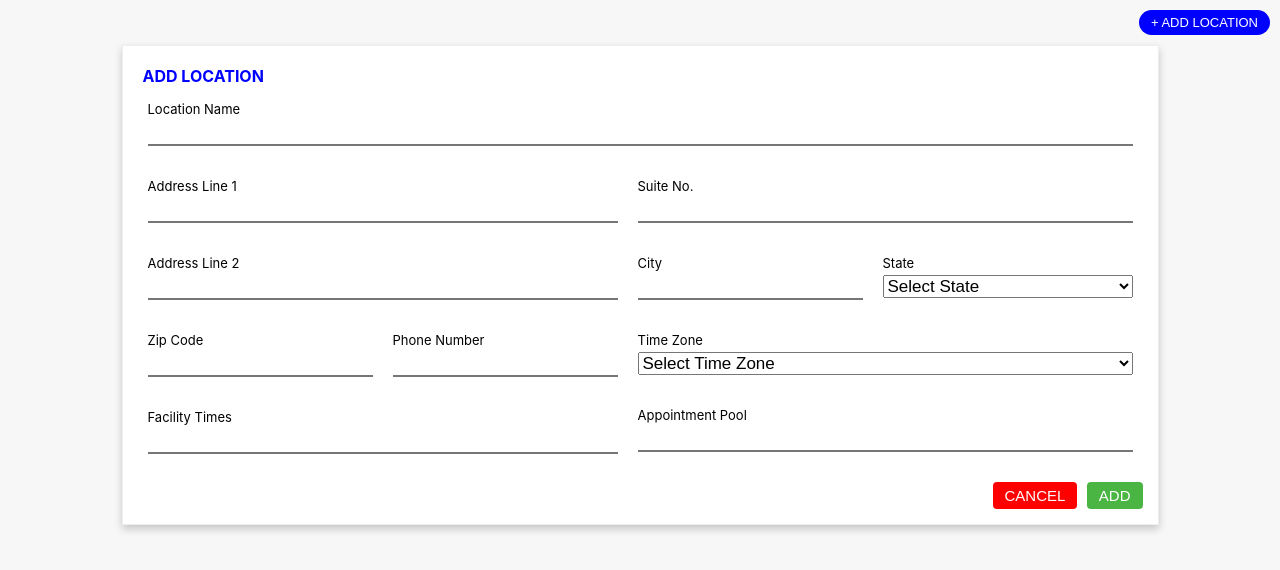
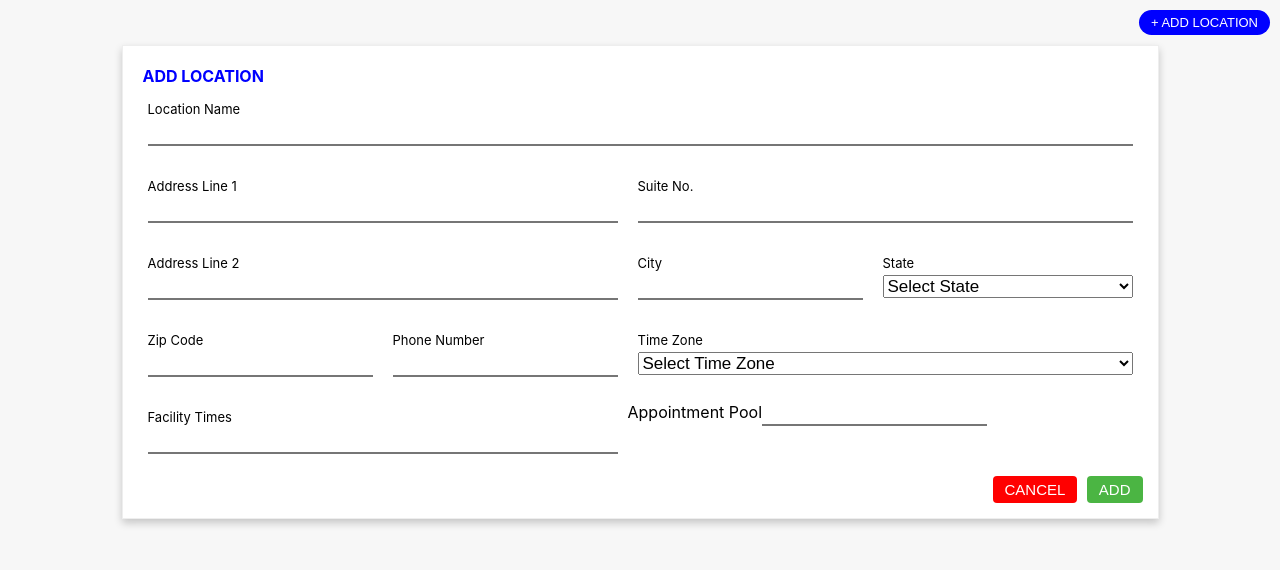
Before and after one commit to ManojPathak1/location_react_app, a React app: page / in a window 1280 px wide. Both pictures are taken after a click on the button "+ ADD LOCATION". Shown: the top 570 px of the page. Built offline with nearby package versions, Linux system fonts and the light colour scheme.

Commit message:
scss integration

```diff
--- a/config/webpack.config.js
+++ b/config/webpack.config.js
@@ -48,7 +48,7 @@ const useTypeScript = fs.existsSync(paths.appTsConfig);
 const cssRegex = /\.css$/;
 const cssModuleRegex = /\.module\.css$/;
 const sassRegex = /\.(scss|sass)$/;
-const sassModuleRegex = /\.module\.(scss|sass)$/;
+const sassModuleRegex = /\.(scss|sass)$/;
 
 // This is the production and development configuration.
 // It is focused on developer experience, fast rebuilds, and a minimal bundle.
--- a/src/components/common/TagsInput/TagsInput.js
+++ b/src/components/common/TagsInput/TagsInput.js
@@ -1,5 +1,5 @@
 import React, { useState, memo } from "react";
-import "./TagsInput.css";
+import s from "./TagsInput.scss";
 
 /**
  * Tags Input Components - Controlled Component
@@ -21,8 +21,9 @@ function TagsInput({ label, value = [], onChange }) {
     newTags.splice(index, 1);
     onChange(newTags);
   };
+  console.log(s);
   return (
-    <div className="tagsInputContainer">
+    <div className={s.tagsInputContainer}>
       <label>{label}</label>
       <input className="inputText" type="text" value={inputText} onChange={(event) => setInputText(event.target.value)} onKeyDown={handleKeyDown} />
       <div>
```
Also changed, not shown: src/components/common/TagsInput/TagsInput.scss (renamed from src/components/common/TagsInput/TagsInput.css), 1 other file (tests, documents, lock files or other folders).
